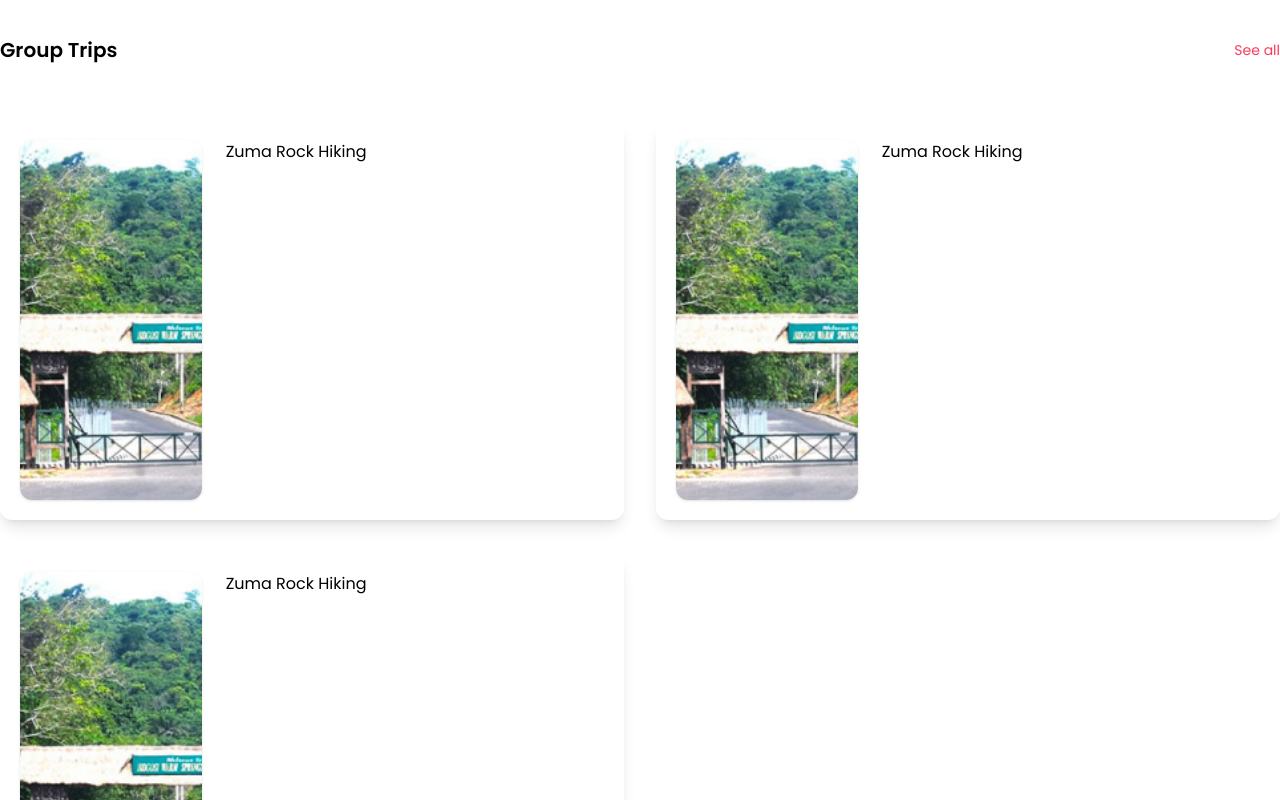
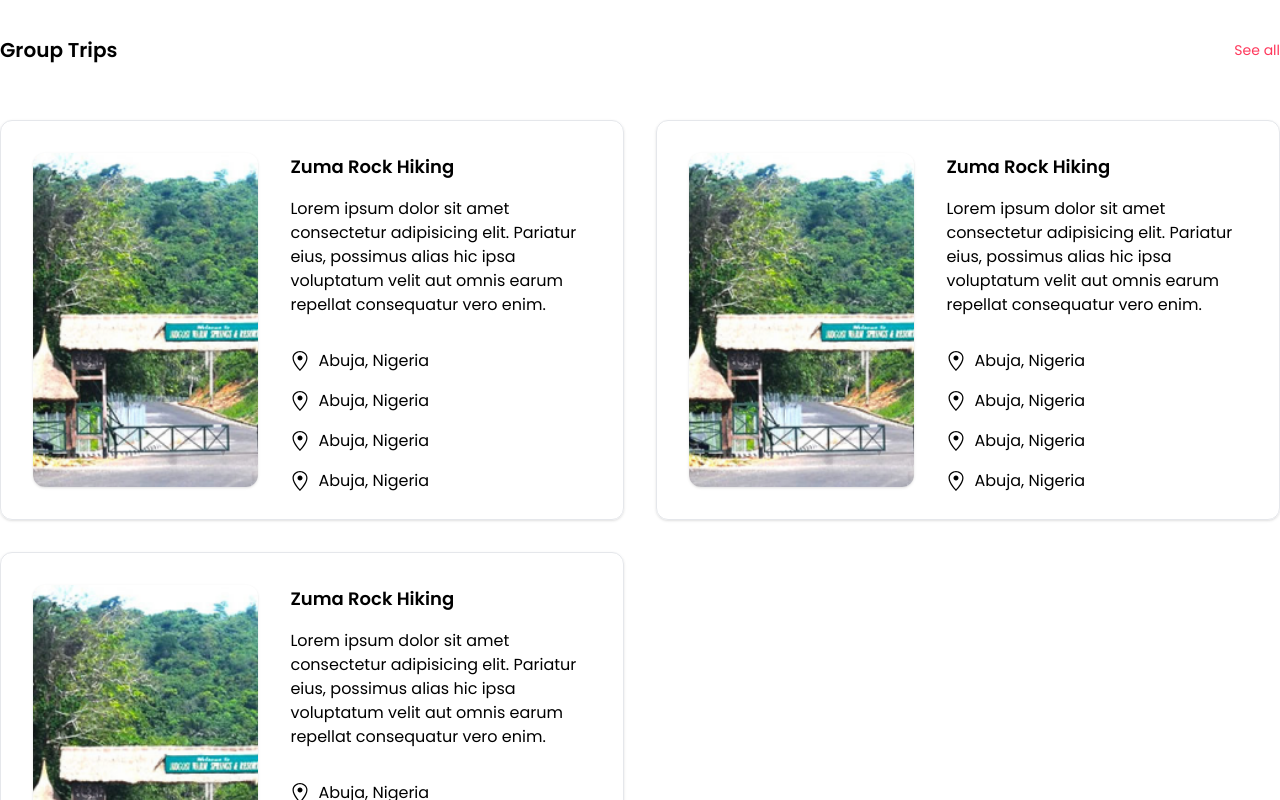
Before and after one commit to Mopharr/TravelBunny, a Next.js app: page / in a window 1280 px wide. Shown: the part 700-1500 px from the top of the page. Built offline with nearby package versions, Linux system fonts and the light colour scheme.

Commit message:
group trip card

```diff
--- a/components/blocks/Card/GroupCard.tsx
+++ b/components/blocks/Card/GroupCard.tsx
@@ -1,17 +1,46 @@
 import Image from 'next/image';
+import { GoLocation } from 'react-icons/go';
 import Test from '../../../assets/images/ik.png';
 
 const GroupCard = () => (
-  <div className='flex p-5 rounded-xl shadow-lg h-[400px] w-full justify-between space-x-6'>
-    <div className='relative h-[100%] w-[40%] rounded-xl'>
+  <div className='flex p-8 rounded-xl border-[.5px] shadow h-[400px] w-full justify-between space-x-8'>
+    <div className='relative h-[100%] w-[50%] rounded-xl'>
       <Image
         src={Test}
         alt='gourpTrip__image'
         className='absolute w-full h-full object-cover rounded-xl shadow'
       />
     </div>
-    <div className='details justify-self-start w-10/12'>
-      <h3>Zuma Rock Hiking</h3>
+    <div className='details justify-self-start w-8/12 flex flex-col space-y-8'>
+      <div className='space-y-4'>
+        <h3 className='font-semibold text-lg cursor-pointer hover:underline'>
+          Zuma Rock Hiking
+        </h3>
+        <p className='text-base'>
+          Lorem ipsum dolor sit amet consectetur adipisicing elit. Pariatur
+          eius, possimus alias hic ipsa voluptatum velit aut omnis earum
+          repellat consequatur vero enim.
+        </p>
+      </div>
+
+      <div className='space-y-4'>
+        <div className='flex items-center justify-start space-x-2'>
+          <GoLocation size={20} />
+          <p>Abuja, Nigeria</p>
+        </div>
+        <div className='flex items-center justify-start space-x-2'>
+          <GoLocation size={20} />
+          <p>Abuja, Nigeria</p>
+        </div>
+        <div className='flex items-center justify-start space-x-2'>
+          <GoLocation size={20} />
+          <p>Abuja, Nigeria</p>
+        </div>
+        <div className='flex items-center justify-start space-x-2'>
+          <GoLocation size={20} />
+          <p>Abuja, Nigeria</p>
+        </div>
+      </div>
     </div>
   </div>
 );
```
